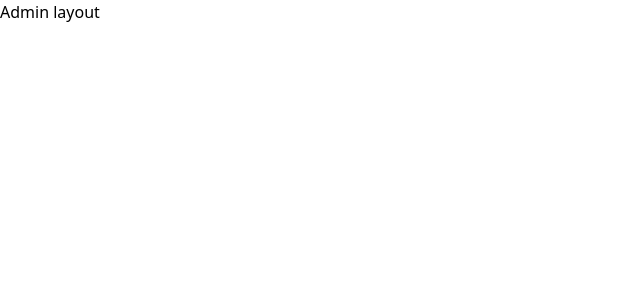
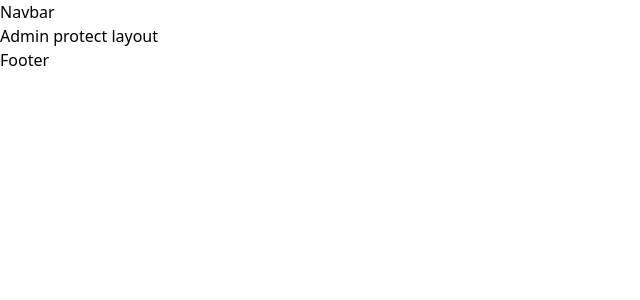
Before and after one commit to rishikesh-babu/Event-Management, a React (Vite) app in the folder client/: page /admin in a window 1280 px wide. Shown: the top 300 px of the page, without its empty margins (0-640 px from the left). Built offline with nearby package versions, Linux system fonts and the light colour scheme.

Commit message:
Add admin layout

```diff
--- /dev/null
+++ b/client/src/Routes/AdminLayout.jsx
@@ -0,0 +1,12 @@
+import React from 'react'
+import { Outlet } from 'react-router-dom'
+
+export default function AdminLayout() {
+    return (
+        <div>
+            <div>Navbar</div>
+            <Outlet />
+            <div>Footer</div>
+        </div>
+    )
+}
--- a/client/src/Routes/router.jsx
+++ b/client/src/Routes/router.jsx
@@ -4,6 +4,7 @@ import Layout from "./Layout";
 import Errorpage from "../Pages/Shared/Errorpage";
 import Login from "../Pages/User/Login";
 import Signup from "../Pages/User/Signup";
+import AdminLayout from "./AdminLayout";
 
 const router = createBrowserRouter([
     {
@@ -27,7 +28,7 @@ const router = createBrowserRouter([
     },
     {
         path: 'admin',
-        element: <div>Admin layout</div>,
+        element: <AdminLayout />,
         errorElement: <Errorpage />,
         children: [
             {
```
